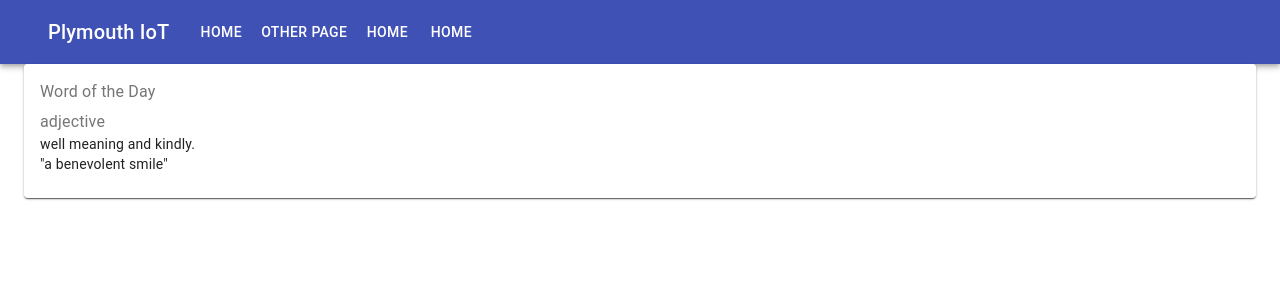
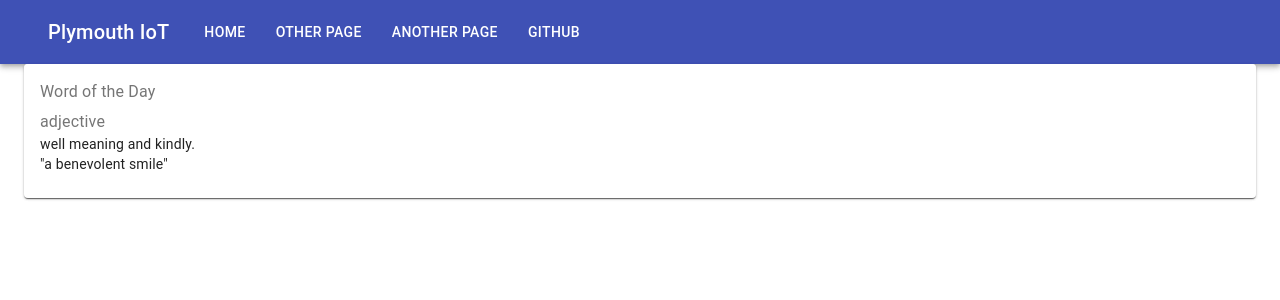
Before and after one commit to PlymouthIoT/PlymouthIoT-Website, a React (Create React App) app: page / in a window 1280 px wide. Shown: the top 300 px of the page. Built offline with nearby package versions, Linux system fonts and the light colour scheme.

Commit message:
Links fixed

```diff
--- a/src/components/navbar.js
+++ b/src/components/navbar.js
@@ -3,10 +3,20 @@ import Button from '@material-ui/core/Button';
 import Container from '@material-ui/core/Container';
 import Toolbar from '@material-ui/core/Toolbar';
 import Typography from '@material-ui/core/Typography';
+import { makeStyles } from '@material-ui/core/styles';
 import { Link } from 'react-router-dom';
 
+const useStyles = makeStyles({
+  appbar_button: {
+    border: 0,
+    color: 'white',
+    height: 64,
+    padding: '0 15px',
+  },
+});
 
 const NavBar = () => {
+  const classes = useStyles();
   return (
     <AppBar position="static" color="primary">
       <Container>
@@ -14,10 +24,10 @@ const NavBar = () => {
           <Typography variant="h6" style={{paddingRight: 20}}>
             Plymouth IoT
           </Typography>
-          <Button component={Link} to={'/'} color='inherit'>Home</Button>
-          <Button component={Link} to={'/otherpage'} color='inherit'>Other Page</Button>
-          <Button component={Link} to={'/'} color='inherit'>Home</Button>
-          <Button component={Link} to={'/'} color='inherit'>Home</Button>
+          <Button component={Link} to={'/'} className={classes.appbar_button}>Home</Button>
+          <Button component={Link} to={'/otherpage'} className={classes.appbar_button}>Other Page</Button>
+          <Button component={Link} to={'/anotherpage'} className={classes.appbar_button}>Another Page</Button>
+          <a href='https://github.com/PlymouthIoT'><Button className={classes.appbar_button}>Github</Button></a>
         </Toolbar>
       </Container>
     </AppBar>
```
